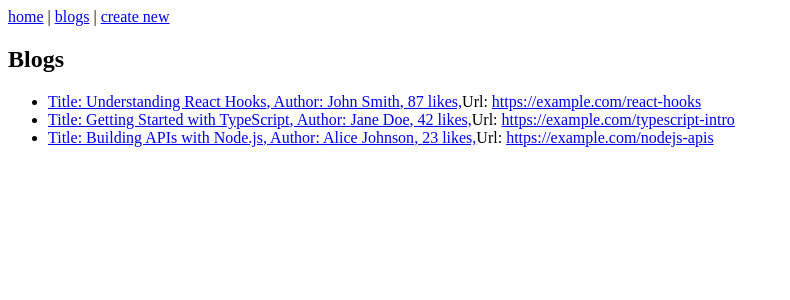
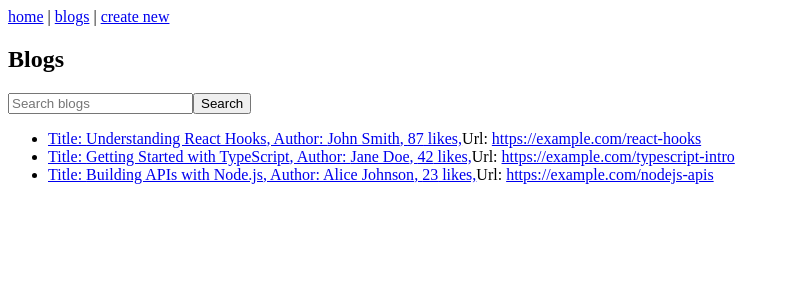
Before and after one commit to EmoGeorgiev/Full-Stack-Open-NextJS, a Next.js app in the folder blogs-app/: page /blogs in a window 1280 px wide. Shown: the top 300 px of the page, without its empty margins (0-790 px from the left). Built offline with nearby package versions, Linux system fonts and the light colour scheme.

Commit message:
Added solution to exercise 6

```diff
--- a/blogs-app/app/blogs/page.tsx
+++ b/blogs-app/app/blogs/page.tsx
@@ -1,15 +1,34 @@
 import Link from "next/link"
 import { getBlogs } from "../services/blogs"
 
-const Blogs = () => {
+const Blogs = async ({
+  searchParams
+}: {
+  searchParams: Promise<{ filter?: string }>
+}) => {
+  const { filter } = await searchParams
   const blogs = getBlogs()
   const sortedBlogs = [...blogs].sort((x, y) => y.likes - x.likes)
+  const filteredBlogs = filter
+    ? sortedBlogs.filter(blog => blog.title.includes(filter))
+    : sortedBlogs
 
   return (
     <div>
       <h2>Blogs</h2>
+      <form action="/blogs">
+        <input
+          type="text"
+          name="filter"
+          placeholder="Search blogs"
+        />
+        <button type="submit">
+          Search
+        </button>
+      </form>
+
       <ul>
-        {sortedBlogs.map(blog => (
+        {filteredBlogs.map(blog => (
           <li key={blog.id}>
             <Link href={`/blogs/${blog.id}`}>
               Title: {blog.title},
```
